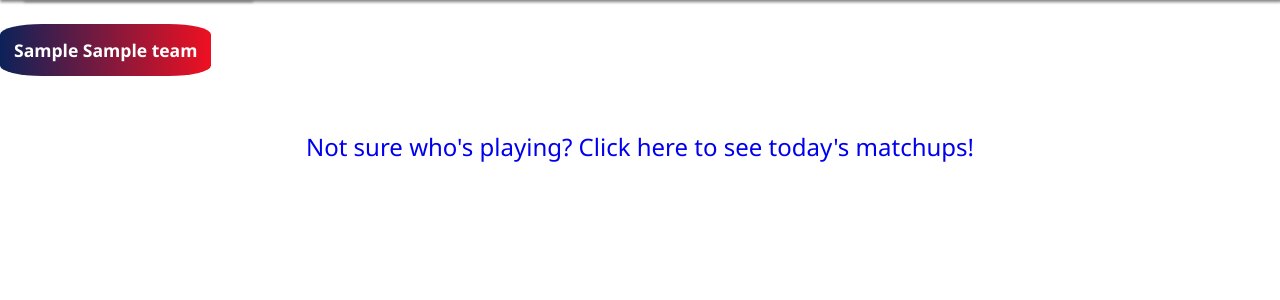
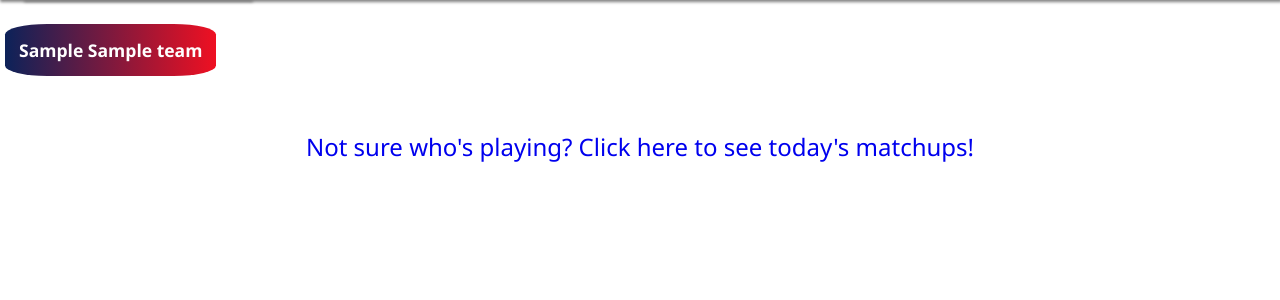
Before and after one commit to caseymacleod22/django-baseball-scorebook, a Django app: page /teams/ in a window 1280 px wide. Shown: the part 48-348 px from the top of the page. Run offline with Django 3.2, Linux system fonts and the light colour scheme; tables that the repository leaves empty hold one stand-in row (values such as "Sample post").

Commit message:
working links, css changes

```diff
--- a/scorebook/static/css/style.css
+++ b/scorebook/static/css/style.css
@@ -88,7 +88,7 @@ a {
     text-decoration: none;
 }
 
-/* .teampage {
+.teampage {
     margin-left: 5px;
     margin-right: 5px;
-} */
+}
```
